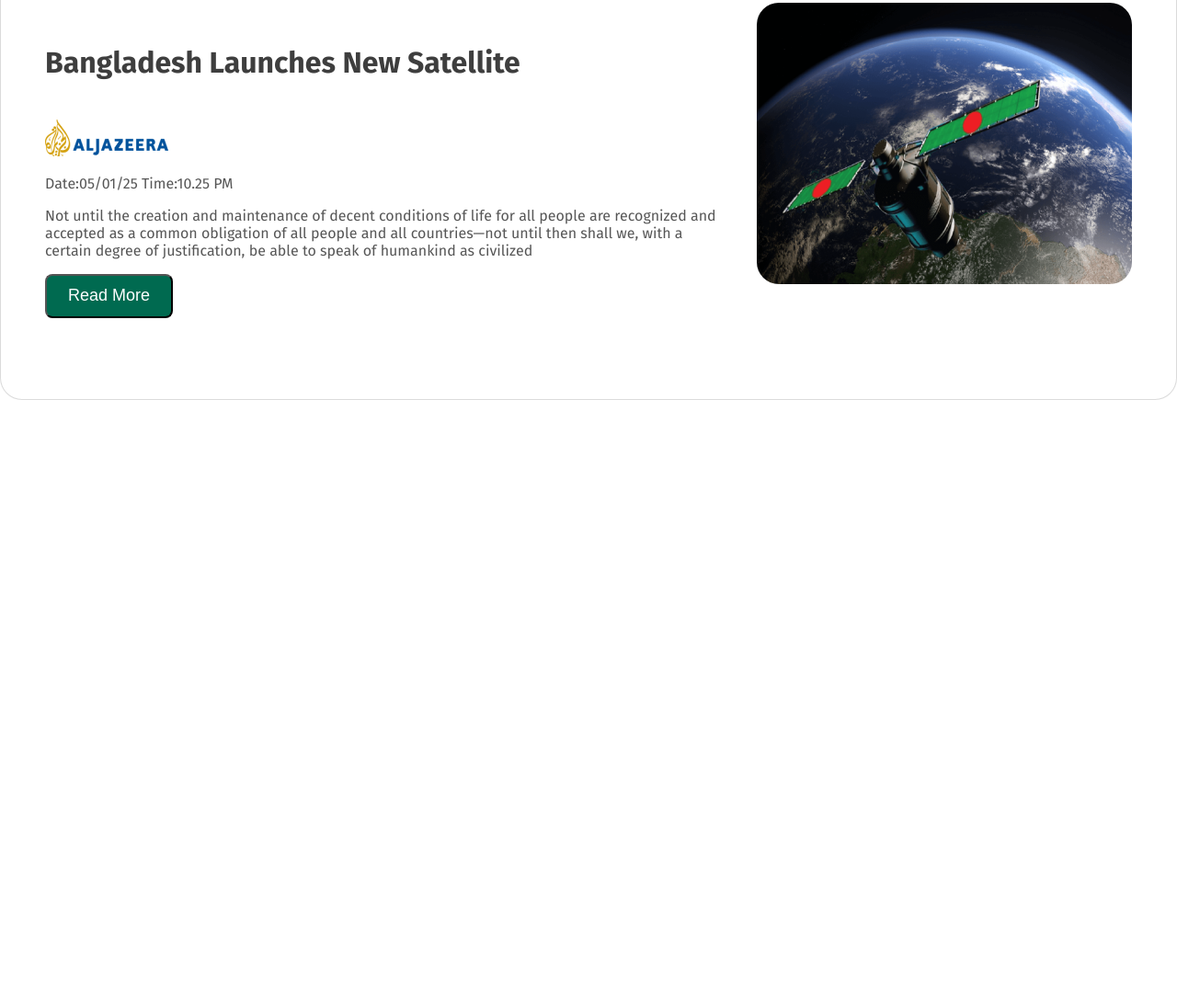
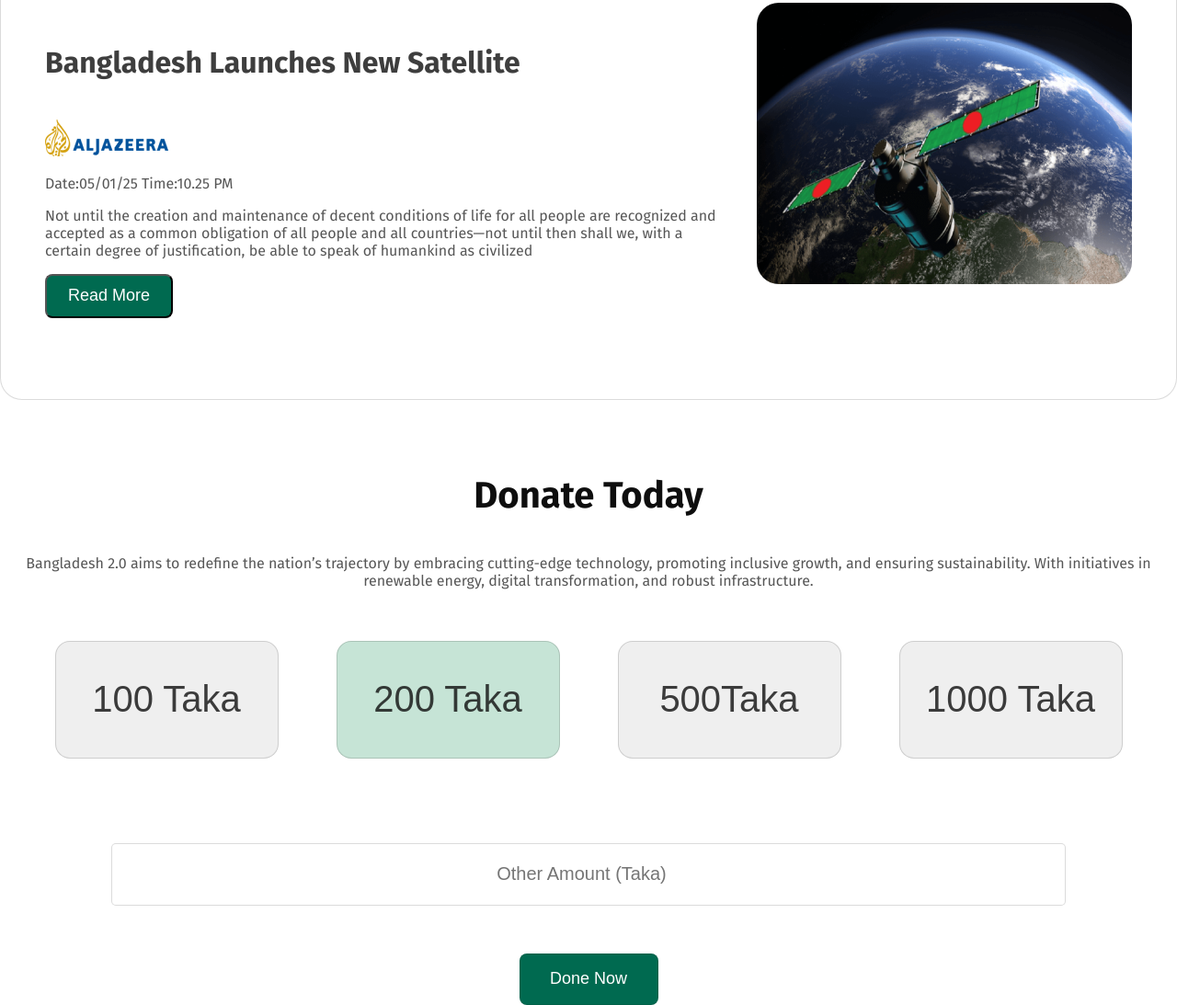
Before and after one commit to afrirahman/web-dev-assignment-1, a plain HTML site: page index.html in a window 1280 px wide. Shown: the part 2585-3678 px from the top of the page at 92% size. Before the commit the page ends 3020 px from the top, so only its background shows below. Drawn offline with Linux system fonts and the light colour scheme.

Commit message:
added new section and updated styles

```diff
--- a/index.html
+++ b/index.html
@@ -95,14 +95,26 @@
                 </div>
                 <img class="news-img" src="assets/satelite.png" alt="">
           </section>
-
-
-
-
-
             </div>
         </section>
 
+        <section class="donate">
+            <div class="donate-content">
+                <h3 class="section-title center">Donate Today</h3>
+                <p class="section-description center">Bangladesh 2.0 aims to redefine the nation’s trajectory by embracing cutting-edge technology, promoting inclusive growth, and ensuring sustainability. With initiatives in renewable energy, digital transformation, and robust infrastructure.</p>
+            </div>
+            <div class="amount-content">
+                <button class="amount hover">100 Taka</button>
+                <button class="amount-2 hover">200 Taka</button>
+                <button class="amount hover">500Taka</button>
+                <button class="amount hover">1000 Taka</button>
+           </div>
+           <div class="amount-type">
+                <input class="add-amount" placeholder="Other Amount (Taka)" type="number" name="" id="">
+            </div >
+           <div class="center"><button class="amount-button cenhover">Done Now</button></div>
+
+        </section>
     </main>
     <footer>
 
--- a/styles/assignment.css
+++ b/styles/assignment.css
@@ -215,3 +215,59 @@ margin-bottom: 40px ;
 background: rgb(255, 255, 255);
     margin-top:24px ;
 }
+
+.center{
+    text-align: center;
+}
+.donate{
+    margin-top:80px ;
+    gap: 32px;
+}
+.amount-content{
+    display: flex;
+    justify-content: space-around;
+    align-items: center;
+    gap: 24px;
+    padding: 40px;
+}
+ .amount-2, .amount{
+   font-size: 40px;
+   color: rgba(14, 14, 14, 0.8);
+   border: 1px solid rgba(14, 14, 14, 0.15) ;
+   border-radius: 16px;
+   width: 243px;
+   height: 128px;
+
+}
+.amount-2{
+    background-color:rgb(198, 228, 214) ;
+}
+.amount-type{
+    display:flex;
+    justify-content:space-around;
+    align-items: center;
+    margin:32px 0;
+    padding: 20px 40px 20px 40px;
+
+
+}
+.add-amount{
+    width: 1032px;
+    height: 64px;
+    font-size: 20px;
+    color: rgba(14, 14, 14, 0.3);
+    border-radius:5px ;
+    text-align: center;
+    border:1px solid rgba(14, 14, 14, 0.15) ;
+
+}
+.amount-button{
+    font-size:18px ;
+    color: rgb(255, 255, 255);
+    height: 56px;
+    width: 151px;
+    background-color: rgb(0, 106, 80);
+    border:1px solid rgba(14, 14, 14, 0.1);
+    border-radius: 8px;
+
+}
```
